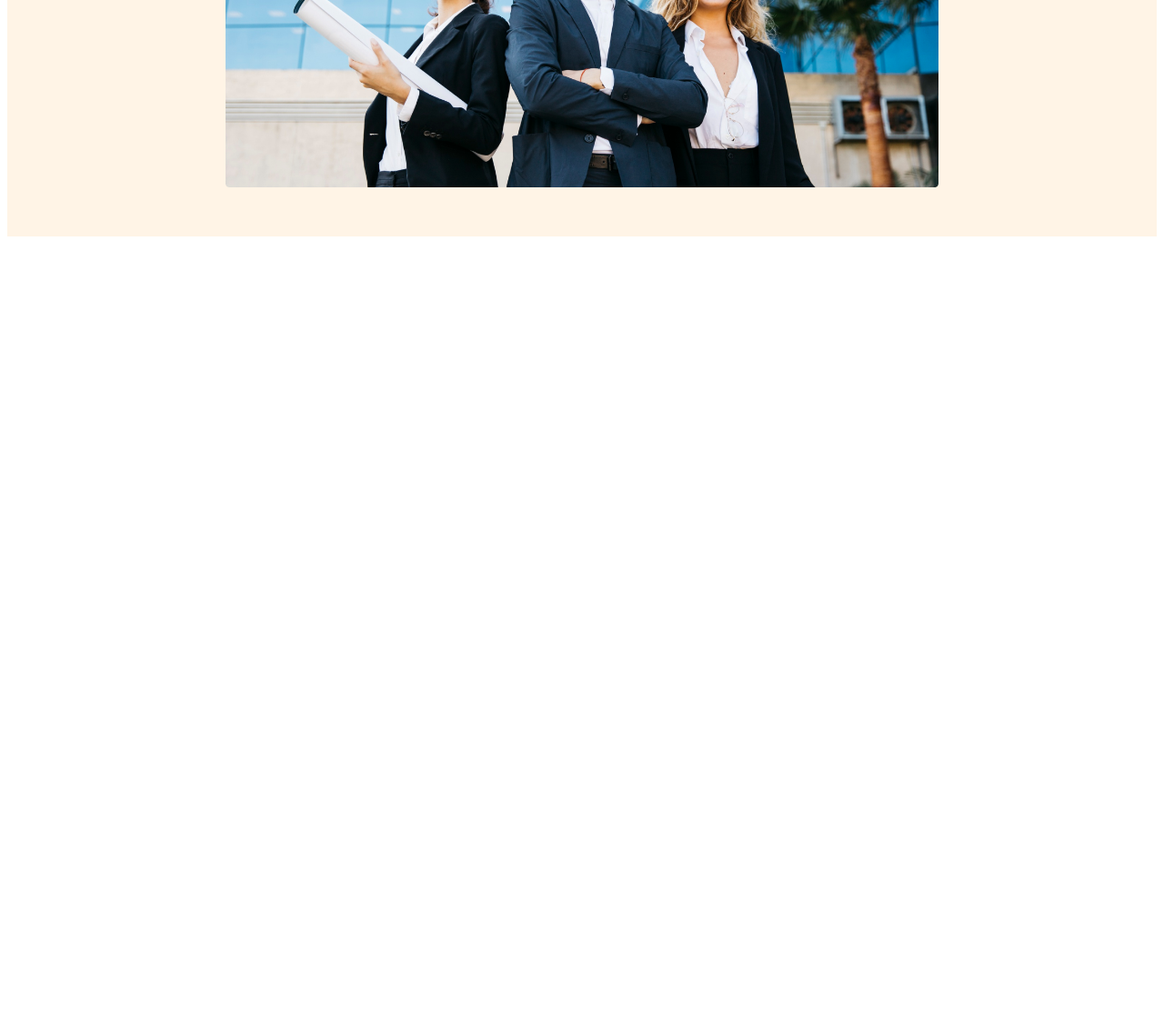
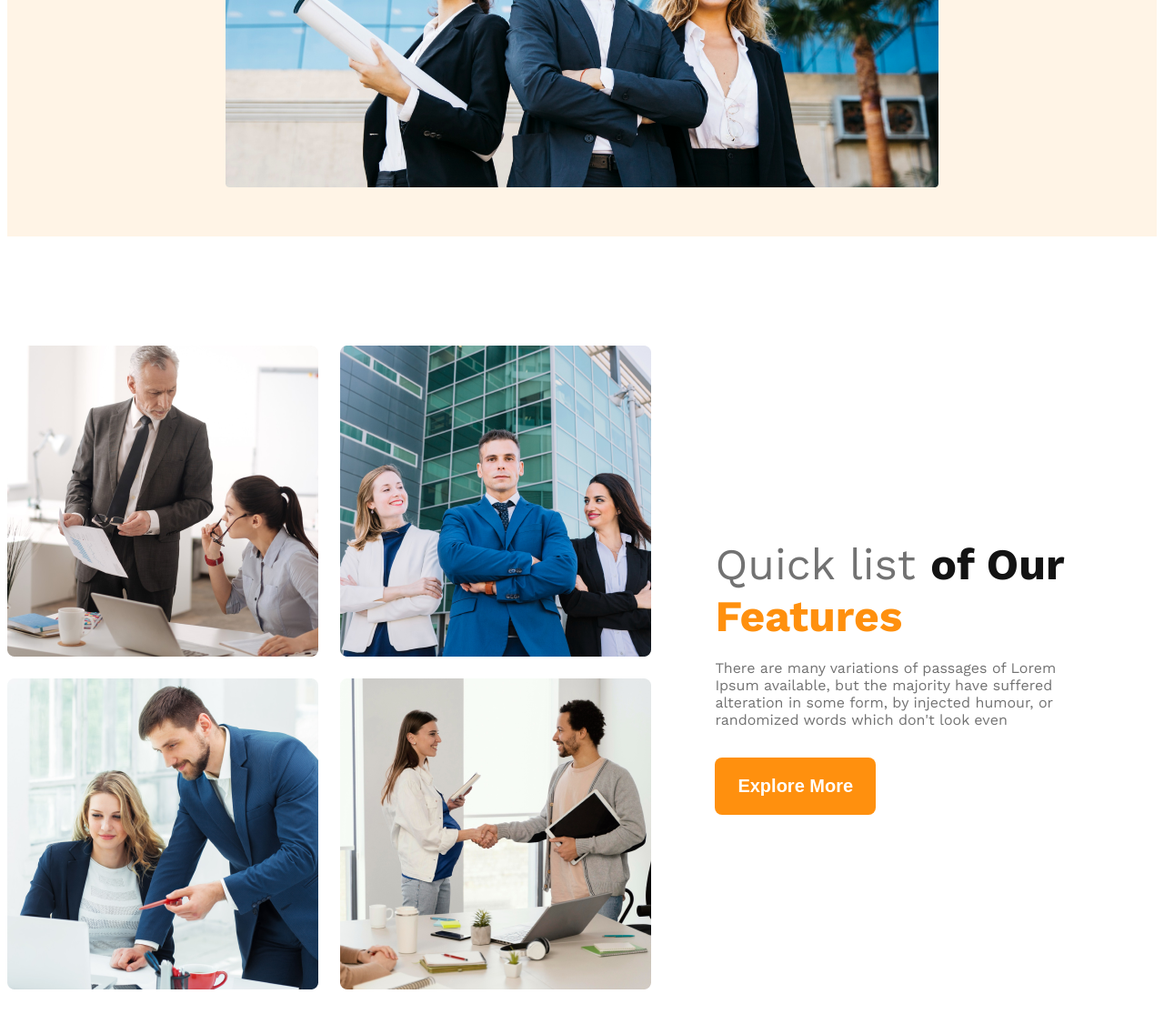
Before and after one commit to Jamanul/g3-architects-website, a plain HTML site: page index.html in a window 1280 px wide. Shown: the part 750-1876 px from the top of the page at 91% size. Before the commit the page ends 1018 px from the top, so only its background shows below. Drawn offline with nearby package versions, Linux system fonts and the light colour scheme.

Commit message:
feature content added

```diff
--- a/index.html
+++ b/index.html
@@ -32,7 +32,21 @@
         </div>
     </header>
     <main>
+        <!-- team section start -->
+        <section class="teams-container">
 
+            <div class="teams-img-container">
+                <img src="images/team1.png" alt="">
+                <img src="images/team2.png" alt="">
+                <img src="images/team3.png" alt="">
+                <img src="images/team4.png" alt="">
+            </div>
+            <div class="team-content">
+                <h3 class="teams-title"> <span class="quick">Quick list </span>  <span class="our">of Our </span> <span class="features">Features </span></h3>
+                <p class="teams-description">There are many variations of passages of Lorem Ipsum available, but the majority have suffered alteration in some form, by injected humour, or randomized words which don't look even</p>
+                <button class="btn-primary">Explore More</button>
+            </div>
+        </section>
     </main>
     <footer>
 
--- a/styles/style.css
+++ b/styles/style.css
@@ -76,3 +76,44 @@ font-weight: 700;
         flex-direction: column;
     }
 }
+/* main section */
+main{
+    max-width: 1440px;
+    margin: 0px auto;
+}
+/* team section style */
+
+.teams-container{
+    display: flex;
+    align-items: center;
+    margin: 120px 0px;
+}
+.teams-img-container{
+    display: grid;
+    grid-template-columns: repeat(2,1fr);
+    gap: 1.5rem;
+}
+.team-content{
+    padding: 0px 4.4rem;
+}
+.quick{
+    color:  #727272;
+    font-size: 3rem;
+    font-weight: 500;
+}
+.our{
+    color: var(--Dark-01, #131313);
+    font-size: 3rem;
+    font-weight: 700;
+}
+.features{
+    color: #FF900E;
+    font-size: 3rem;
+    font-weight: 700;
+}
+.teams-description{
+    color: #727272;
+    font-size: 1rem;
+    font-weight: 400;
+    margin-bottom: 32px ;
+}
```
